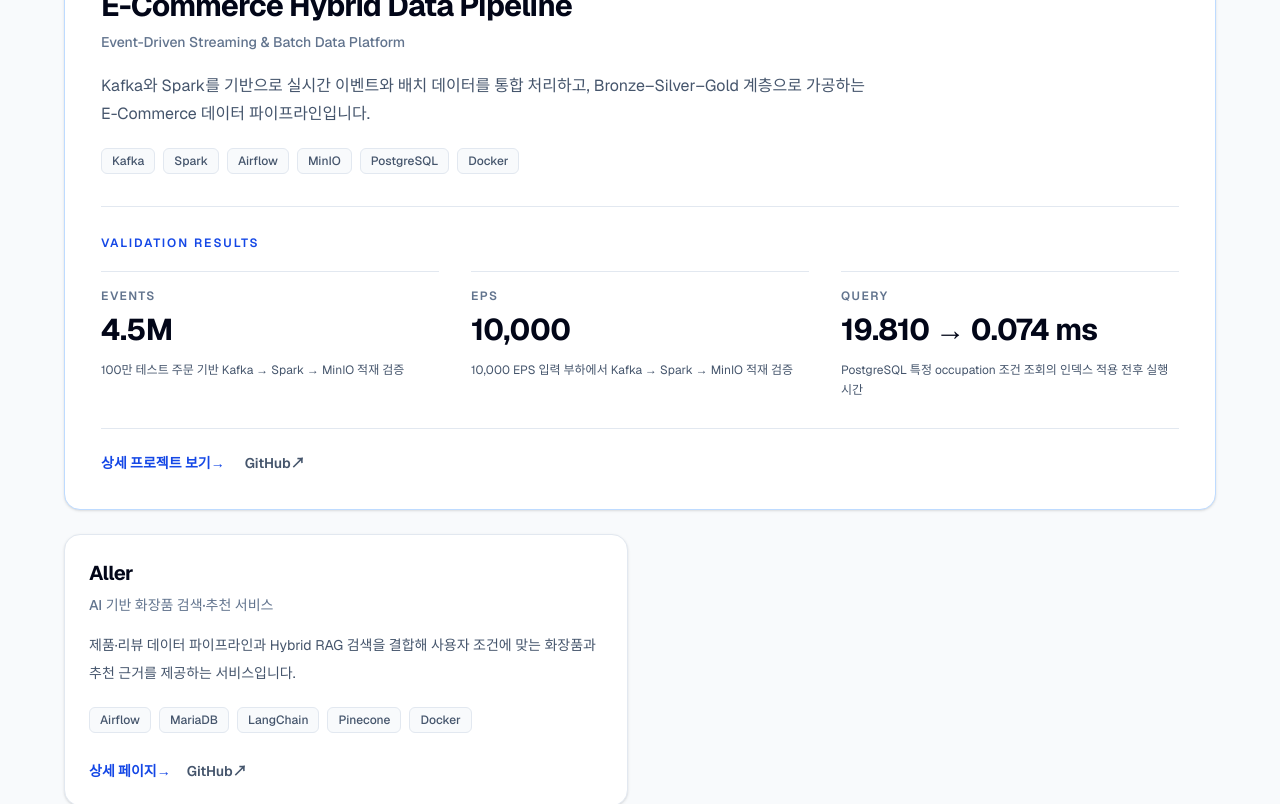
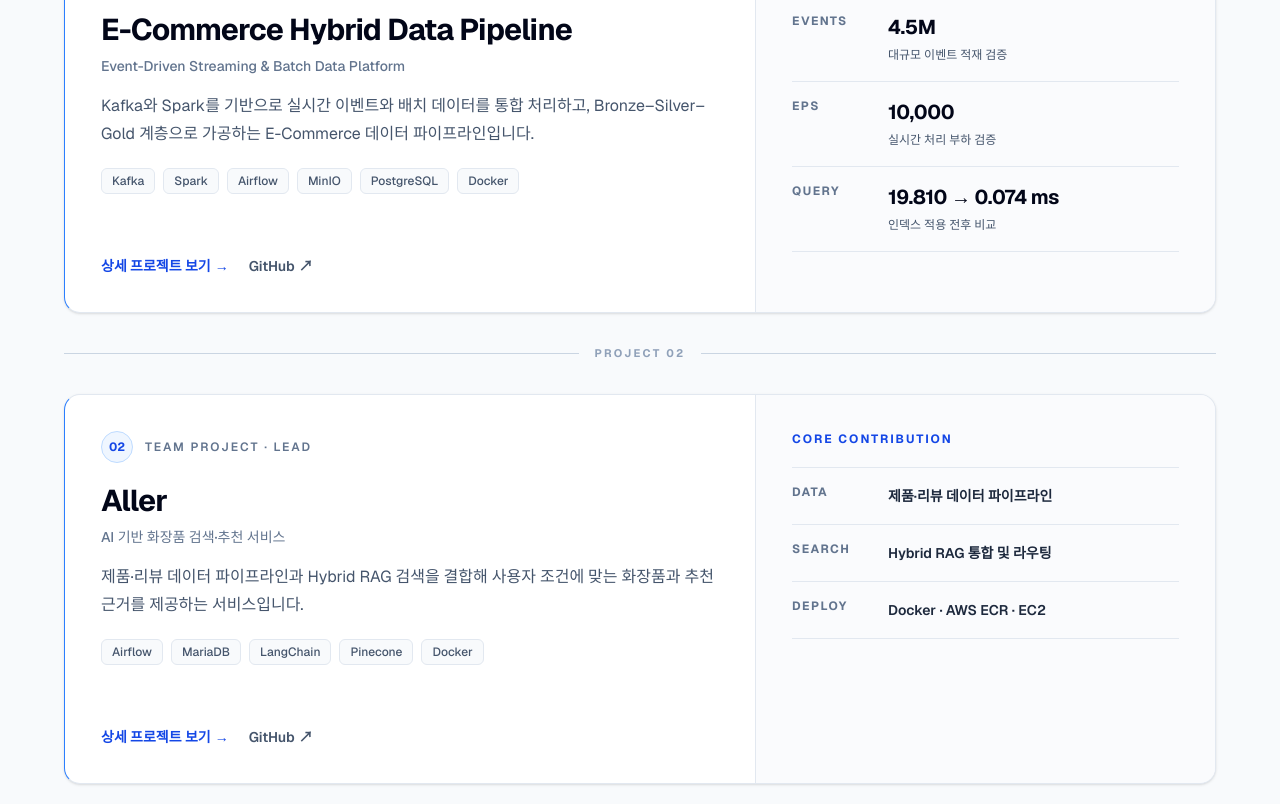
Before and after one commit to bhjin97/data-engineer-portfolio, a Next.js app: page / in a window 1280 px wide. Shown: the part 840-1644 px from the top of the page. Built offline with nearby package versions, Linux system fonts and the light colour scheme.

Commit message:
프로젝트 카드 배치 변경

```diff
--- a/src/components/project/ProjectCard.tsx
+++ b/src/components/project/ProjectCard.tsx
@@ -3,93 +3,83 @@
 
 type ProjectCardProps = {
   project: Project;
-  prominence?: "primary" | "secondary";
+  number: "01" | "02";
 };
 
-export function ProjectCard({ project, prominence = "secondary" }: ProjectCardProps) {
+const contributionItems = [
+  ["DATA", "제품·리뷰 데이터 파이프라인"],
+  ["SEARCH", "Hybrid RAG 통합 및 라우팅"],
+  ["DEPLOY", "Docker · AWS ECR · EC2"],
+] as const;
+
+const metricDescriptions: Record<string, string> = {
+  EVENTS: "대규모 이벤트 적재 검증",
+  EPS: "실시간 처리 부하 검증",
+  QUERY: "인덱스 적용 전후 비교",
+};
+
+export function ProjectCard({ project, number }: ProjectCardProps) {
   const githubLink = project.relatedLinks.find((link) => link.label.toLowerCase().includes("github"));
-  const isPrimary = prominence === "primary";
-  const isPlanned = project.status === "예정";
-  const cardLinkClass = "inline-flex min-h-11 items-center rounded-sm px-1 focus-visible:outline-2 focus-visible:outline-offset-2 focus-visible:outline-blue-600 sm:min-h-0 sm:px-0";
+  const isMetaPipeline = project.slug === "meta-pipeline";
+  const projectLabel = isMetaPipeline ? "Representative Project" : "Team Project · Lead";
+  const linkClass = "group/link inline-flex min-h-11 items-center rounded-sm px-1 text-sm font-semibold focus-visible:outline-2 focus-visible:outline-offset-2 focus-visible:outline-blue-600 sm:min-h-0 sm:px-0";
 
-  if (isPrimary) {
-    return (
-      <article className="rounded-2xl border border-blue-200 bg-white p-6 shadow-sm sm:p-9">
-        <p className="text-xs font-semibold uppercase tracking-[0.16em] text-blue-600">Representative project</p>
-        <h3 className="mt-3 text-2xl font-bold tracking-tight text-slate-950 sm:text-3xl">{project.title}</h3>
+  return (
+    <article className="grid overflow-hidden rounded-2xl border border-slate-200 border-l-blue-500 bg-white shadow-sm transition-[border-color,box-shadow,transform] duration-200 motion-safe:hover:-translate-y-px hover:border-blue-200 hover:shadow-md motion-reduce:transform-none md:grid-cols-[minmax(0,3fr)_minmax(17rem,2fr)] lg:min-h-[390px]">
+      <div className="flex min-w-0 flex-col p-6 sm:p-8 lg:p-9">
+        <div className="flex items-center gap-3">
+          <span className="inline-flex h-8 w-8 shrink-0 items-center justify-center rounded-full border border-blue-200 bg-blue-50 text-xs font-bold text-blue-700">{number}</span>
+          <p className="text-xs font-semibold uppercase tracking-[0.16em] text-slate-500">{projectLabel}</p>
+        </div>
+
+        <h3 className="mt-5 text-2xl font-bold tracking-tight text-slate-950 sm:text-3xl">{project.title}</h3>
         {project.subtitle ? <p className="mt-2 text-sm font-medium text-slate-500">{project.subtitle}</p> : null}
-
-        <p className="mt-5 max-w-3xl text-base leading-7 text-slate-600">{project.featuredSummary ?? project.summary}</p>
+        <p className="mt-4 max-w-2xl text-sm leading-7 text-slate-600 sm:text-base">{project.featuredSummary ?? project.summary}</p>
 
         {project.coreTechnologies ? (
-          <ul className="mt-5 flex flex-wrap gap-2" aria-label="프로젝트 핵심 기술">
+          <ul className="mt-5 flex flex-wrap gap-2" aria-label={`${project.title} 핵심 기술`}>
             {project.coreTechnologies.map((technology) => (
-              <li className="rounded-md border border-slate-200 bg-slate-50 px-2.5 py-1 text-xs font-medium text-slate-600" key={technology}>
-                {technology}
-              </li>
+              <li className="rounded-md border border-slate-200 bg-slate-50 px-2.5 py-1 text-xs font-medium text-slate-600" key={technology}>{technology}</li>
             ))}
           </ul>
         ) : null}
 
-        {project.metrics ? (
-          <div className="mt-8 border-y border-slate-200 py-7">
-            <p className="text-xs font-semibold uppercase tracking-[0.16em] text-blue-700">Validation results</p>
-            <dl className="mt-5 grid gap-x-8 gap-y-6 sm:grid-cols-2 lg:grid-cols-3">
-              {project.metrics.map((metric) => (
-                <div className="min-w-0 border-t border-slate-200 pt-4" key={metric.label}>
-                  <dt className="text-xs font-semibold uppercase tracking-[0.12em] text-slate-500">
-                    {metric.unit ?? metric.label}
-                  </dt>
-                  <dd className="mt-2 break-words text-2xl font-bold tracking-tight text-slate-950 sm:text-3xl">
-                    {metric.value}
-                  </dd>
-                  {metric.description ? <dd className="mt-3 text-xs leading-5 text-slate-600">{metric.description}</dd> : null}
-                </div>
-              ))}
-            </dl>
-          </div>
-        ) : null}
-
-        <div className="mt-6 flex flex-wrap items-center gap-x-5 gap-y-3 text-sm font-semibold">
-          <Link className={`${cardLinkClass} text-blue-700 hover:text-blue-800`} href={`/projects/${project.slug}`}>
-            상세 프로젝트 보기 <span aria-hidden="true">→</span>
+        <div className="mt-auto flex flex-wrap items-center gap-x-5 gap-y-2 pt-6">
+          <Link className={`${linkClass} text-blue-700 hover:text-blue-800`} href={`/projects/${project.slug}`}>
+            상세 프로젝트 보기 <span className="ml-1 transition-transform motion-safe:group-hover/link:translate-x-0.5" aria-hidden="true">→</span>
           </Link>
           {githubLink ? (
-            <a className={`${cardLinkClass} text-slate-600 hover:text-slate-950`} href={githubLink.href} target="_blank" rel="noopener noreferrer">
-              GitHub <span aria-hidden="true">↗</span>
+            <a className={`${linkClass} text-slate-600 hover:text-slate-950`} href={githubLink.href} target="_blank" rel="noopener noreferrer">
+              GitHub <span className="ml-1" aria-hidden="true">↗</span>
             </a>
           ) : null}
         </div>
-      </article>
-    );
-  }
+      </div>
 
-  return (
-    <article className={`rounded-2xl border p-6 ${isPlanned ? "border-dashed border-slate-300 bg-transparent text-slate-500" : "border-slate-200 bg-white shadow-sm"}`}>
-      <div>
-        <h3 className="text-xl font-bold tracking-tight text-slate-950">{project.title}</h3>
-        {project.subtitle ? <p className="mt-2 text-sm font-medium text-slate-500">{project.subtitle}</p> : null}
-      </div>
-      <p className="mt-4 text-sm leading-7 text-slate-600">{project.summary}</p>
-      {!isPlanned && project.coreTechnologies ? (
-        <ul className="mt-5 flex flex-wrap gap-2" aria-label="프로젝트 핵심 기술">
-          {project.coreTechnologies.slice(0, 5).map((technology) => (
-            <li className="rounded-md border border-slate-200 bg-slate-50 px-2.5 py-1 text-xs font-medium text-slate-600" key={technology}>{technology}</li>
-          ))}
-        </ul>
-      ) : null}
-      <div className="mt-7 flex flex-wrap items-center gap-4 text-sm font-semibold">
-        <Link className={`${cardLinkClass} text-blue-700 hover:text-blue-800`} href={`/projects/${project.slug}`}>
-          상세 페이지 <span aria-hidden="true">→</span>
-        </Link>
-        {githubLink ? (
-          <a className={`${cardLinkClass} text-slate-600 hover:text-slate-950`} href={githubLink.href} target="_blank" rel="noopener noreferrer">
-            GitHub <span aria-hidden="true">↗</span>
-          </a>
-        ) : (
-          <span className="cursor-not-allowed text-slate-400" title="링크 준비 중">GitHub 준비 중</span>
-        )}
-      </div>
+      <aside className="border-t border-slate-200 bg-slate-50/70 p-6 sm:p-8 md:border-l md:border-t-0 lg:p-9" aria-label={isMetaPipeline ? "프로젝트 핵심 검증 결과" : "프로젝트 핵심 기여"}>
+        <p className="text-xs font-bold uppercase tracking-[0.16em] text-blue-700">{isMetaPipeline ? "Key Results" : "Core Contribution"}</p>
+        <dl className="mt-5 divide-y divide-slate-200 border-y border-slate-200">
+          {isMetaPipeline
+            ? project.metrics?.map((metric) => {
+                const label = metric.unit ?? metric.label;
+                return (
+                  <div className="grid gap-1 py-4 sm:grid-cols-[5rem_1fr] sm:gap-x-4" key={metric.label}>
+                    <dt className="text-xs font-bold uppercase tracking-[0.12em] text-slate-500">{label}</dt>
+                    <dd className="min-w-0">
+                      <p className="break-words text-xl font-bold tracking-tight text-slate-950">{metric.value}</p>
+                      <p className="mt-1 text-xs leading-5 text-slate-600">{metricDescriptions[label]}</p>
+                    </dd>
+                  </div>
+                );
+              })
+            : contributionItems.map(([label, description]) => (
+                <div className="grid gap-1 py-4 sm:grid-cols-[5rem_1fr] sm:gap-x-4" key={label}>
+                  <dt className="text-xs font-bold uppercase tracking-[0.12em] text-slate-500">{label}</dt>
+                  <dd className="text-sm font-semibold leading-6 text-slate-800">{description}</dd>
+                </div>
+              ))}
+        </dl>
+      </aside>
     </article>
   );
 }
--- a/src/components/sections/FeaturedProjectsSection.tsx
+++ b/src/components/sections/FeaturedProjectsSection.tsx
@@ -10,8 +10,6 @@
         (a.featuredOrder ?? Number.POSITIVE_INFINITY) -
         (b.featuredOrder ?? Number.POSITIVE_INFINITY),
     );
-  const [primaryProject, ...supportingProjects] = featuredProjects;
-
   return (
     <section id="projects" className="scroll-mt-20 border-b border-slate-200 bg-slate-50 px-5 py-20 sm:px-8 sm:py-24">
       <div className="mx-auto max-w-6xl">
@@ -19,10 +17,18 @@
           title="Featured Projects"
           description="프로젝트의 설계 과정과 문제 해결 기록을 상세 페이지에서 확인할 수 있습니다."
         />
-        {primaryProject ? <ProjectCard project={primaryProject} prominence="primary" /> : null}
-        <div className="mt-6 grid gap-6 md:grid-cols-2">
-          {supportingProjects.map((project) => (
-            <ProjectCard key={project.slug} project={project} prominence="secondary" />
+        <div className="space-y-8">
+          {featuredProjects.map((project, index) => (
+            <div key={project.slug}>
+              {index === 1 ? (
+                <div className="mb-8 flex items-center gap-4" aria-hidden="true">
+                  <span className="h-px flex-1 bg-slate-300" />
+                  <span className="text-[0.6875rem] font-bold uppercase tracking-[0.2em] text-slate-400">Project 02</span>
+                  <span className="h-px flex-1 bg-slate-300" />
+                </div>
+              ) : null}
+              <ProjectCard project={project} number={index === 0 ? "01" : "02"} />
+            </div>
           ))}
         </div>
       </div>
```
